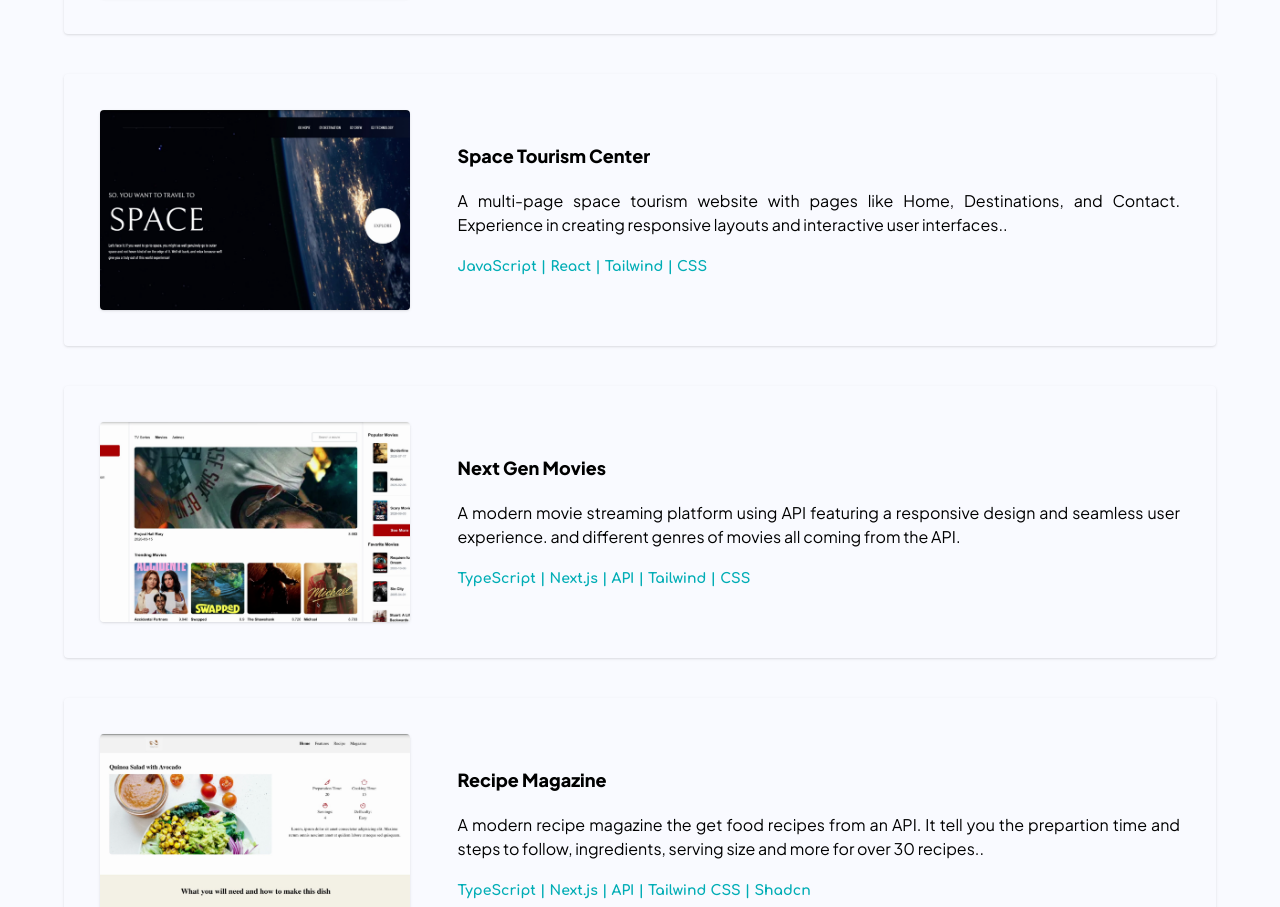
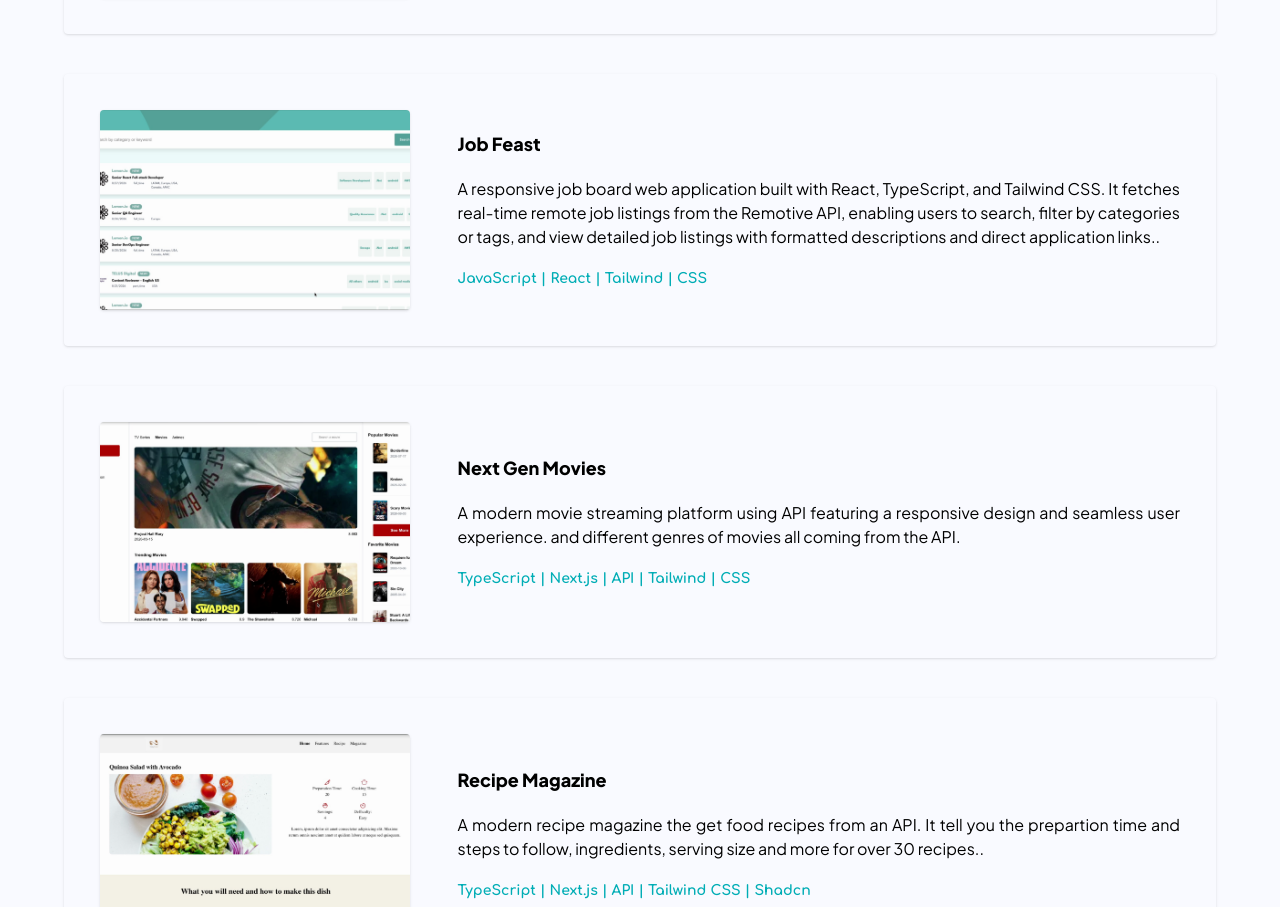
Before and after one commit to ekekasiemobi/myportfolio, a Next.js app: page / in a window 1280 px wide. Shown: the part 1798-2705 px from the top of the page. Built offline with nearby package versions, Linux system fonts and the light colour scheme.

Commit message:
added another project

```diff
--- a/app/components/project.tsx
+++ b/app/components/project.tsx
@@ -23,12 +23,12 @@ const projects: project[] = [
   },
   {
     id: 2,
-    title: "Space Tourism Center",
+    title: "Job Feast",
     description:
-      "A multi-page space tourism website with pages like Home, Destinations, and Contact. Experience in creating responsive layouts and interactive user interfaces.",
+      "A responsive job board web application built with React, TypeScript, and Tailwind CSS. It fetches real-time remote job listings from the Remotive API, enabling users to search, filter by categories or tags, and view detailed job listings with formatted descriptions and direct application links.",
     tools: "JavaScript | React | Tailwind | CSS",
-    image: "/website2.png",
-    link: "https://spacetourismcenter.netlify.app/",
+    image: "/job.png",
+    link: "https://jobfeast.netlify.app",
   },
   {
     id: 3,
```
Also changed, not shown: public/job.png (added).
